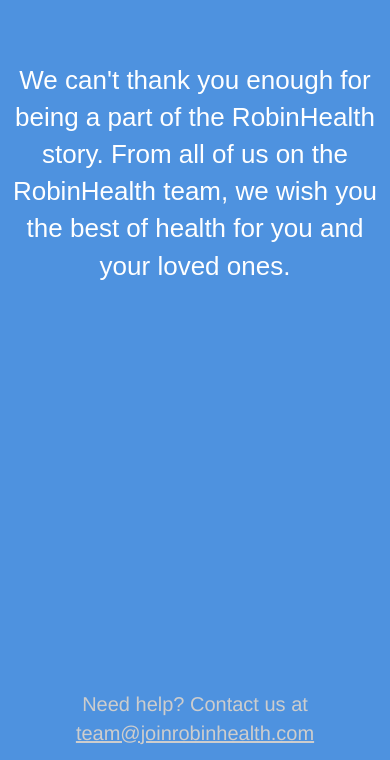
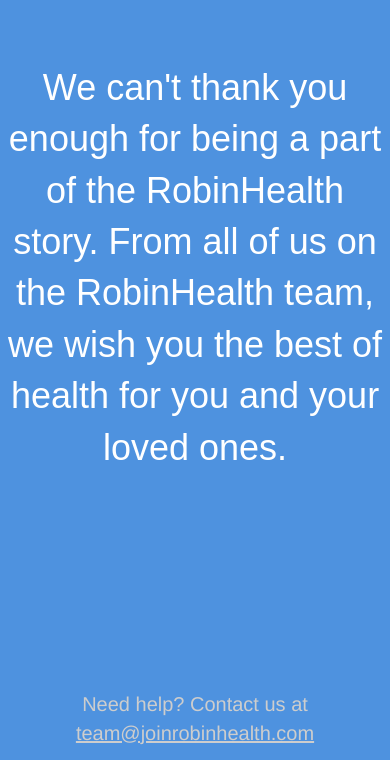
Before and after one commit to wnewby/wnewby.github.io, a plain HTML site: page index.html in a window 390 px wide. Shown: the part 84-844 px from the top of the page. Drawn offline with nearby package versions, Linux system fonts and the light colour scheme.

Commit message:
Increase font size on small devices

```diff
--- a/index.html
+++ b/index.html
@@ -77,6 +77,15 @@
         font-size: 20px;
         padding-top: 30px;
       }
+      @media (max-width: 600px) {
+        .goodbye p {
+          font-size: 36px;
+          font-family: "proxima-nova",sans-serif;
+          color: white;
+          font-weight: 400;
+        }
+      }
+
     </style>
   </head>
   <body>
```
